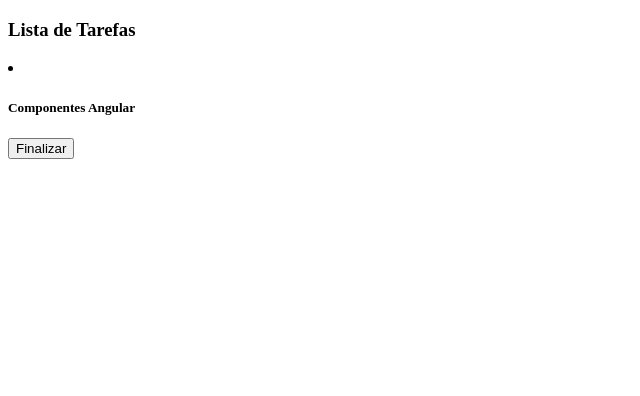
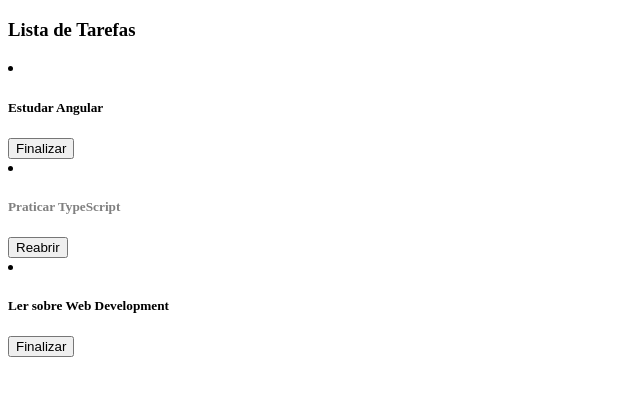
Before and after one commit to renanamr/Front-end-angular, an Angular app in the folder list_task/: page / in a window 1280 px wide. Shown: the top 396 px of the page, without its empty margins (0-640 px from the left). Built offline with nearby package versions, Linux system fonts and the light colour scheme.

Commit message:
Adição do input

```diff
--- a/list_task/src/app/app.component.html
+++ b/list_task/src/app/app.component.html
@@ -3,5 +3,9 @@
         <h3>Lista de Tarefas</h3>
     </div>
 
-    <app-item-task></app-item-task>
+    <div>
+        <app-item-task [task]="taskList[0]"></app-item-task>
+        <app-item-task [task]="taskList[1]" ></app-item-task>
+        <app-item-task [task]="taskList[2]"></app-item-task>
+    </div>
 </div>
--- a/list_task/src/app/app.component.ts
+++ b/list_task/src/app/app.component.ts
@@ -1,5 +1,6 @@
 import { Component } from '@angular/core';
 import { ItemTaskComponent } from './item-task/item-task.component';
+import { Task } from '../models/task';
 
 @Component({
   selector: 'app-root',
@@ -8,4 +9,10 @@ import { ItemTaskComponent } from './item-task/item-task.component';
   templateUrl: './app.component.html',
   styleUrl: './app.component.css'
 })
-export class AppComponent {}
+export class AppComponent {
+  taskList : Array<Task> = [
+    new Task({ name: 'Estudar Angular', isCompleted: false }),
+    new Task({ name: 'Praticar TypeScript', isCompleted: true }),
+    new Task({ name: 'Ler sobre Web Development', isCompleted: false })
+  ];
+}
--- a/list_task/src/app/item-task/item-task.component.ts
+++ b/list_task/src/app/item-task/item-task.component.ts
@@ -1,4 +1,4 @@
-import { Component } from '@angular/core';
+import { Component, Input } from '@angular/core';
 import { Task } from '../../models/task';
 
 @Component({
@@ -9,7 +9,7 @@ import { Task } from '../../models/task';
   styleUrl: './item-task.component.css'
 })
 export class ItemTaskComponent {
-  task = new Task({name: "Componentes Angular", isCompleted: false});
+  @Input({required: true}) task! : Task;
 
   changeStatusTask() {
     this.task.isCompleted = !this.task.isCompleted;
```
Also changed, not shown: 1 other file (tests, documents, lock files or other folders).
